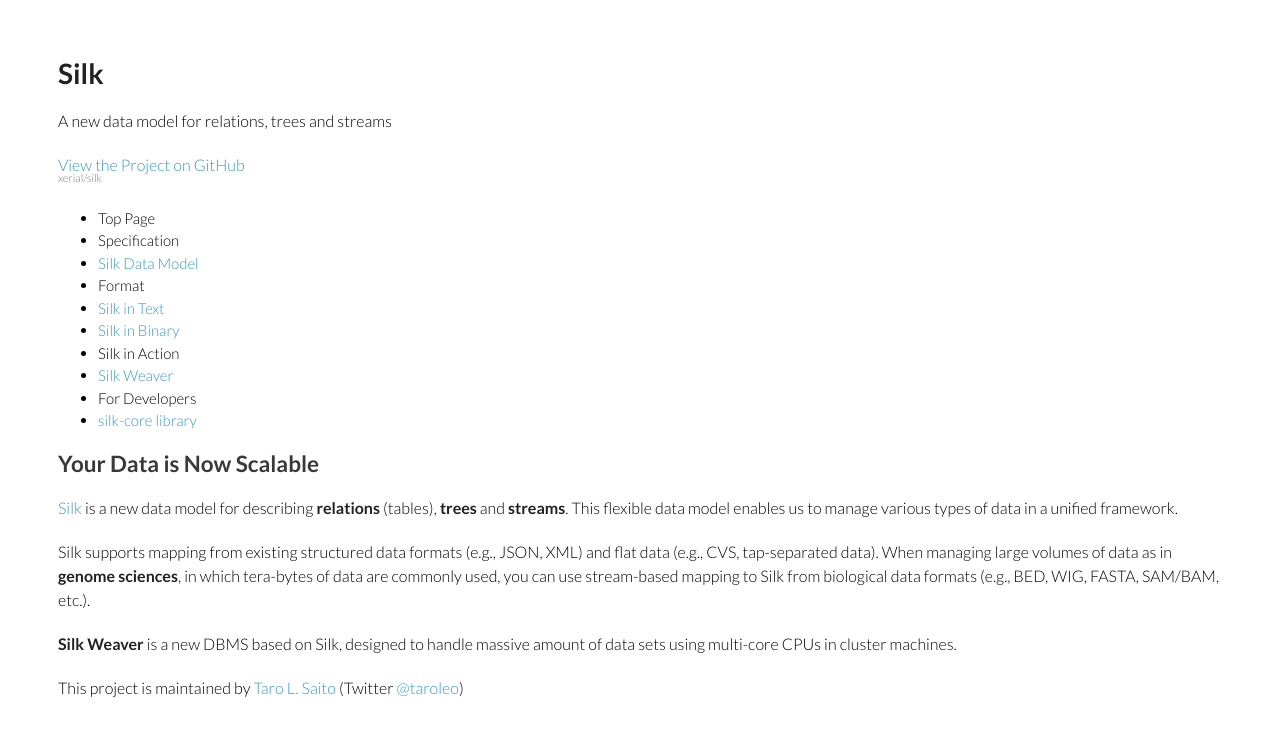
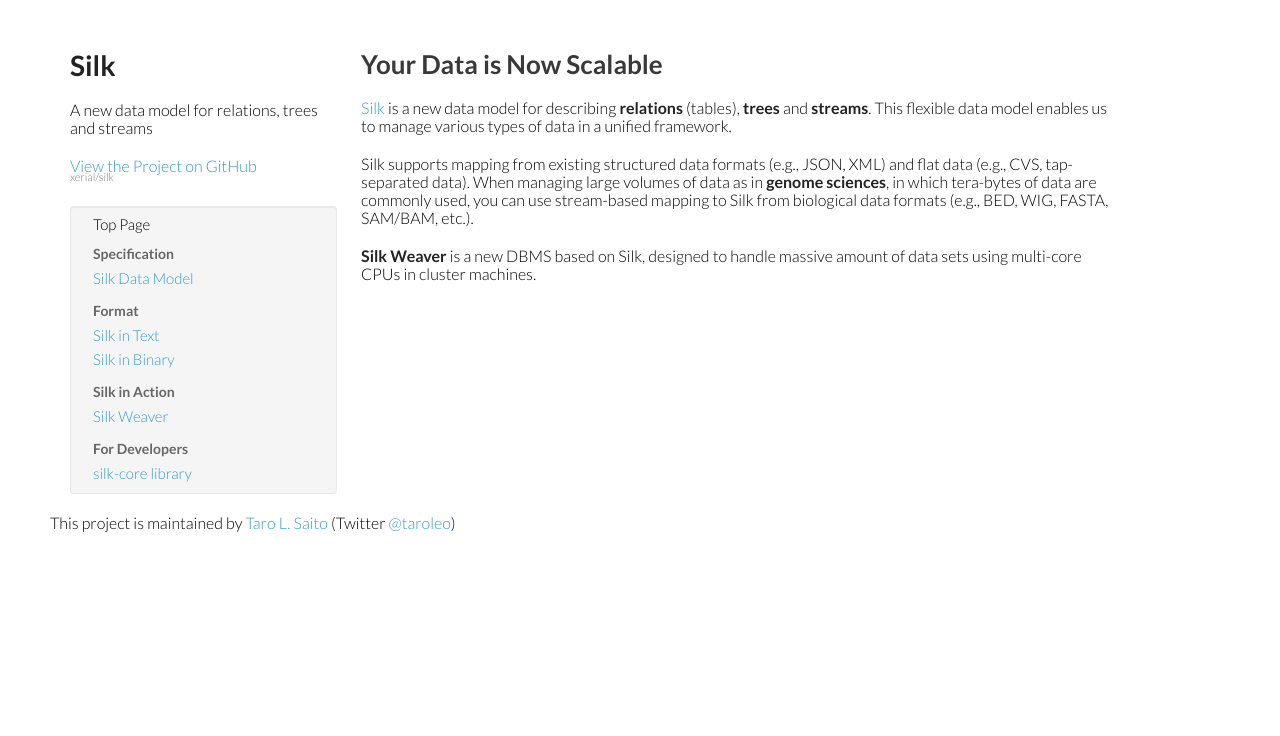
Before and after one commit to xerial/silk, a Jekyll site: the page built from index.md, in a window 1280 px wide. Shown: the top 736 px of the page. Built offline with Jekyll 4.4.1, drawn with Linux system fonts in a browser that asks for light colours.

```diff
--- a/_config.yml
+++ b/_config.yml
@@ -65,7 +65,7 @@ JB :
   #   http://s3.amazonaws.com/yoursite/themes/watermelon
   #   /assets
   #
-  ASSET_PATH : http://xerial.org/silk/assets
+  ASSET_PATH : http://xerial.org/silk/assets/themes/twitter
 
   # These paths are to the main pages Jekyll-Bootstrap ships with.
   # Some JB helpers refer to these paths; change theme here if needed.
```
